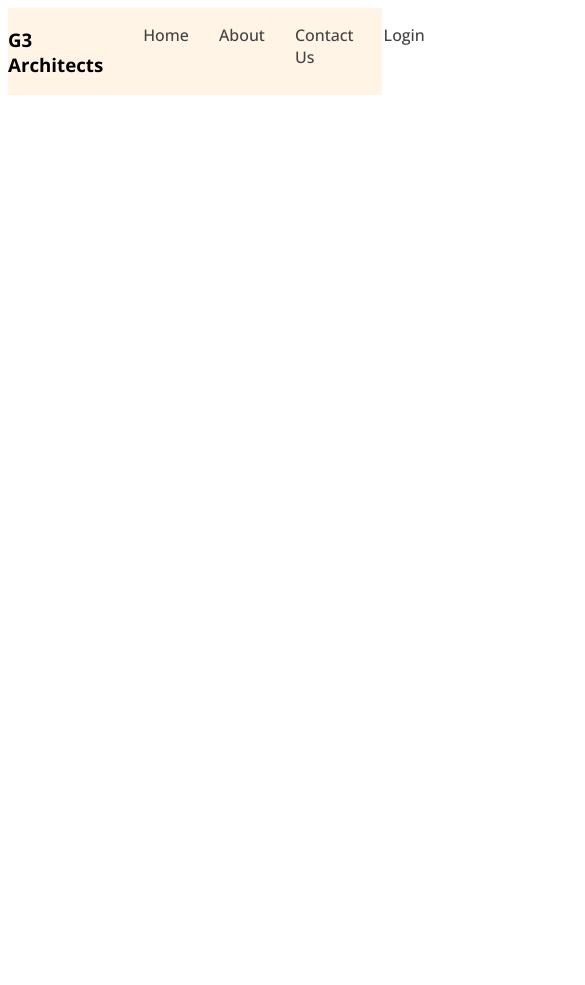
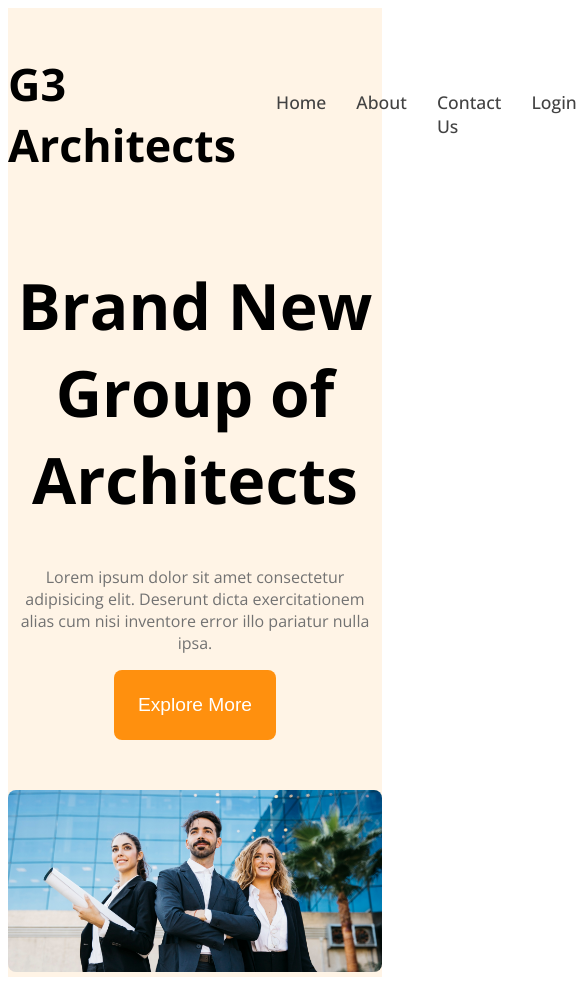
Before and after one commit to beingshanto100/g3-architect, a plain HTML site: page index.html in a window 390 px wide. Shown: the top 985 px of the page, 585 px wide, since content can reach past the window. Before the commit the page ends 844 px from the top, so only its background shows below. Drawn offline with nearby package versions, Linux system fonts and the light colour scheme.

Commit message:
complite header part with responsive

```diff
--- a/index.html
+++ b/index.html
@@ -17,7 +17,19 @@
                 <li class="nav-item"><a href="" class="nav-link text-gray">Login</a></li>
             </ul>
         </nav>
+        <div class="banner">
+            <div class="banner-content">
+            <h1 class="banner-title">Brand New
+                Group of Architects
+                 </h1 >
+          <div>
+          <p class="banner-description text-gray1">Lorem ipsum dolor sit amet consectetur adipisicing elit. Deserunt dicta exercitationem alias cum nisi inventore error illo pariatur nulla ipsa.</p>
+          </div>
+          <button class="btn-primary">Explore More</button>
+        </div>
 
+          <img class="banner-image" src="images/banner.png" alt="">
+          </div>
     </header>
     <main>
 
--- a/styles/architects.css
+++ b/styles/architects.css
@@ -13,12 +13,14 @@
 .navbar{
     display: flex;
     justify-content: space-between;
+    align-items: center;
 
 }
 .nav-link{
     display: flex;
     text-decoration: none;
     font-weight: 500;
+    font-size: 1.1rem;
 
 
 }
@@ -43,4 +45,43 @@
 .navbar,.banner{
     max-width: 1440px;
     margin: 0 auto;
+
 }
+.brand{
+    font-weight: 700;
+    font-size: 2.8rem;
+}
+.banner-content{
+    max-width: 862px;
+    margin: 0 auto;
+    text-align: center;
+}
+.banner-title{
+    font-weight: 700;
+    font-size: 4rem;
+}
+.banner-description{
+    font-weight: 300;
+    font-size: 1rem;
+}
+.btn-primary{
+    background-color: #FF900E;
+    color: white;
+    border-radius: 8px;
+    padding: 24px;
+    margin-bottom: 50px;
+    font-weight: 500;
+    font-size: 1.2rem;
+    border: none;
+
+}
+.banner-image{
+    border-radius: 8px;
+    width: 100%;
+}
+@media screen and(max-width:576px) {
+    .navbar, .nav-link{
+        flex-direction: column;
+    }
+
+}
```
